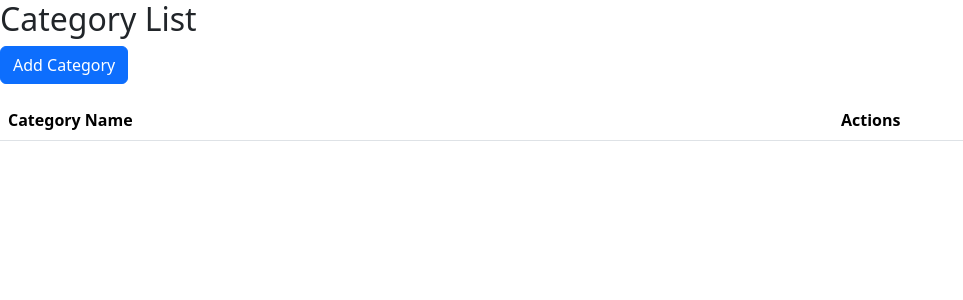
After one commit to Sahalibrahim/gouter, a Django app: page /adminpanel/categories/ in a window 1280 px wide. The commit adds this page. Shown: the top 300 px of the page, without its empty margins (0-963 px from the left). Run offline with Django 5.2, Linux system fonts and the light colour scheme; data that the repository does not hold is empty.

Commit message:
done all the pendings from week-2

```diff
--- a/adminapp/templates/admin_dashboard.html
+++ b/adminapp/templates/admin_dashboard.html
@@ -77,6 +77,7 @@
         <a href="#">Dish List</a>
         <a href="#">Orders</a>
         <!-- <a href="#">Coupon</a> -->
+        <a href="{% url 'category_list' %}">Categories</a>
     </div>
 
     <!-- Content -->
@@ -84,7 +85,6 @@
         <!-- Top Navbar -->
         <nav class="navbar navbar-expand-lg navbar-dark">
             <div class="container-fluid">
-                <a class="navbar-brand" href="#">GOUTER</a>
                 <button class="navbar-toggler" type="button" data-bs-toggle="collapse" data-bs-target="#navbarNav" aria-controls="navbarNav" aria-expanded="false" aria-label="Toggle navigation">
                     <span class="navbar-toggler-icon"></span>
                 </button>
--- /dev/null
+++ b/adminapp/templates/category_list.html
@@ -0,0 +1,59 @@
+{% comment %} <!DOCTYPE html>
+<html lang="en">
+<head>
+    <meta charset="UTF-8">
+    <title>Category List</title>
+</head>
+<body>
+    <h2>Category List</h2>
+    <a href="{% url 'category_create' %}">Add Category</a>
+    <ul>
+        {% for category in categories %}
+            <li>
+                {{ category.name }}
+                <a href="{% url 'category_update' category.pk %}">Edit</a>
+                <a href="{% url 'category_delete' category.pk %}">Delete</a>
+            </li>
+        {% endfor %}
+    </ul>
+</body>
+</html> {% endcomment %}
+
+<!DOCTYPE html>
+<html lang="en">
+<head>
+    <meta charset="UTF-8">
+    <title>Category List - GOUTER</title>
+    <link href="https://cdn.jsdelivr.net/npm/bootstrap@5.3.3/dist/css/bootstrap.min.css" rel="stylesheet">
+</head>
+<body>
+    <div class="content">
+        <h2>Category List</h2>
+        <a href="{% url 'category_create' %}" class="btn btn-primary mb-3">Add Category</a>
+        <div class="table-container">
+            <table class="table table-hover">
+                <thead>
+                    <tr>
+                        <th>Category Name</th>
+                        <th>Actions</th>
+                    </tr>
+                </thead>
+                <tbody>
+                    {% for category in categories %}
+                    <tr>
+                        <td>{{ category.name }}</td>
+                        <td>
+                            <a href="{% url 'category_update' category.id %}" class="btn btn-warning">Edit</a>
+                            <a href="{% url 'category_delete' category.id %}" class="btn btn-danger">Delete</a>
+                        </td>
+                    </tr>
+                    {% endfor %}
+                </tbody>
+            </table>
+        </div>
+    </div>
+
+    <!-- Bootstrap JS -->
+    <script src="https://cdn.jsdelivr.net/npm/bootstrap@5.3.3/dist/js/bootstrap.bundle.min.js"></script>
+</body>
+</html>
--- a/adminapp/urls.py
+++ b/adminapp/urls.py
@@ -11,4 +11,8 @@ urlpatterns = [
     path('view-sellers/', views.view_sellers, name='view_sellers'),
     path('block-seller/<int:seller_id>/', views.block_seller, name='block_seller'),
     path('admin-logout/', views.admin_logout, name='admin_logout'),
+    path('categories/', views.category_list, name='category_list'),
+    path('categories/add/', views.category_create, name='category_create'),
+    path('categories/edit/<int:pk>/', views.category_update, name='category_update'),
+    path('categories/delete/<int:pk>/', views.category_delete, name='category_delete'),
 ]
--- a/adminapp/views.py
+++ b/adminapp/views.py
@@ -1,8 +1,8 @@
 from django.shortcuts import render,get_object_or_404,redirect
 from gouterapp.models import User
 from sellerapp.models import Seller
-from .forms import AdminLoginForm
-from .models import CustomAdmin
+from .forms import AdminLoginForm,CategoryForm
+from .models import CustomAdmin,Category
 from django.contrib.auth.decorators import login_required, user_passes_test
 from django.contrib.auth import authenticate,login,logout
 from django.views.decorators.cache import cache_control
@@ -108,3 +108,40 @@ def view_sellers(request):
         sellers = Seller.objects.all()
 
     return render(request, 'seller_list.html', {'sellers': sellers})
+
+
+# List all categories
+def category_list(request):
+    categories = Category.objects.all()
+    return render(request, 'category_list.html', {'categories': categories})
+
+# Create a new category
+def category_create(request):
+    if request.method == 'POST':
+        form = CategoryForm(request.POST)
+        if form.is_valid():
+            form.save()
+            return redirect('category_list')
+    else:
+        form = CategoryForm()
+    return render(request, 'category_form.html', {'form': form})
+
+# Update an existing category
+def category_update(request, pk):
+    category = get_object_or_404(Category, pk=pk)
+    if request.method == 'POST':
+        form = CategoryForm(request.POST, instance=category)
+        if form.is_valid():
+            form.save()
+            return redirect('category_list')
+    else:
+        form = CategoryForm(instance=category)
+    return render(request, 'category_form.html', {'form': form})
+
+# Delete a category
+def category_delete(request, pk):
+    category = get_object_or_404(Category, pk=pk)
+    if request.method == 'POST':
+        category.delete()
+        return redirect('category_list')
+    return render(request, 'category_confirm_delete.html', {'category': category})
--- a/gouterapp/templates/signup.html
+++ b/gouterapp/templates/signup.html
@@ -12,7 +12,7 @@
 
     <style>
          body {
-            background-image: url('{% static "images/kung.jpg" %}');
+            background-image: url('{% static "images/plain.jpg" %}');
             background-size: cover;
             background-position: center;
             background-repeat: no-repeat;
--- a/sellerapp/forms.py
+++ b/sellerapp/forms.py
@@ -66,6 +66,8 @@ class DishForm(forms.ModelForm):
         fields = ['name', 'description', 'price', 'image', 'category','is_available']
 
 
+
+
 class CouponForm(forms.ModelForm):
     class Meta:
         model = Coupon
--- a/sellerapp/templates/seller_dashboard.html
+++ b/sellerapp/templates/seller_dashboard.html
@@ -136,7 +136,7 @@
                         <a class="nav-link" id="order-list-link" href="{% url 'seller_orders' %}">Order List</a>
                     </li>
                     <li class="nav-item">
-                        <a class="nav-link" id="products-link" href="{% url 'seller_dishes' %}">Dishes</a>
+                        <a class="nav-link" id="products-link" href="{% url 'seller_dishes' %}">Products</a>
                     </li>
                     <li class="nav-item">
                         <a class="nav-link" id="coupon-link" href="{% url 'seller_coupons' %}">Coupons</a>
```
Also changed, not shown: adminapp/forms.py (+10 -1 lines), adminapp/models.py (+7 -0 lines), adminapp/templates/category_confirm_delete.html (added, +15 -0 lines), adminapp/templates/category_form.html (added, +16 -0 lines), gouterapp/templates/view_dishes.html (+46 -13 lines), gouterapp/views.py (+86 -12 lines), sellerapp/models.py (+15 -10 lines), sellerapp/templates/seller_dishes.html (+40 -54 lines), sellerapp/views.py (+12 -1 lines), adminapp/migrations/0002_category.py (added), sellerapp/migrations/0023_alter_dish_category.py (added), 2 other files.
